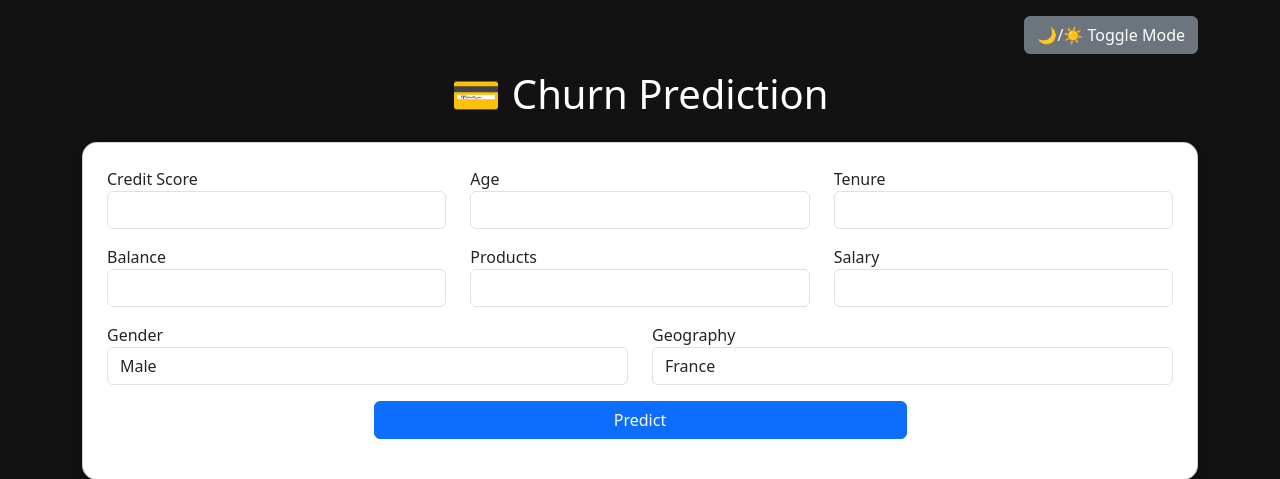
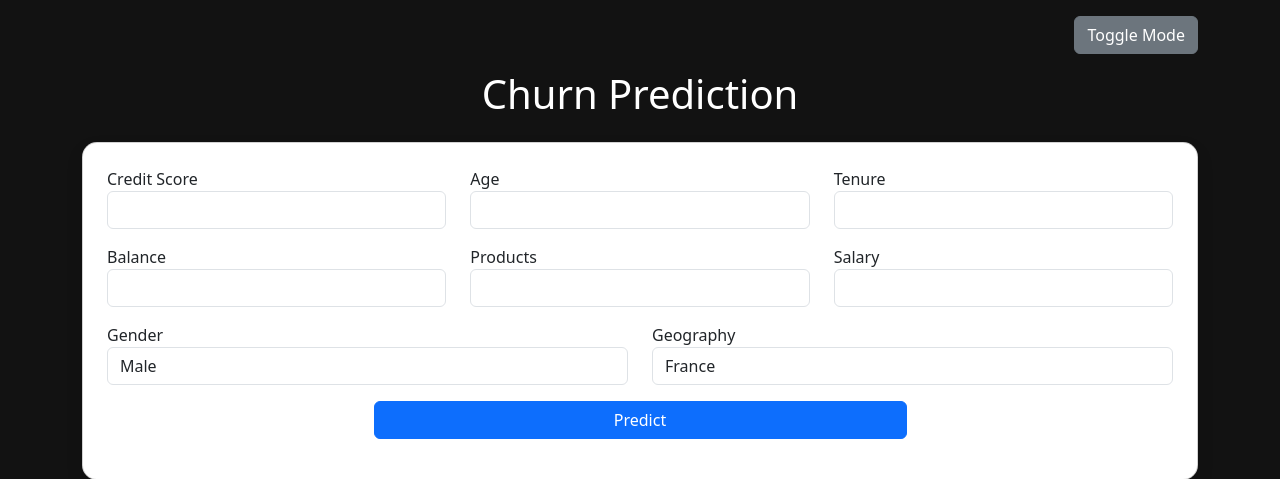
Before and after one commit to rishibhardwaj90/bank-churn-project, a Flask app: page / in a window 1280 px wide. Shown: the top 479 px of the page. Run offline with Flask 3, Linux system fonts and the light colour scheme.

Commit message:
minor UI changes

```diff
--- a/templates/index.html
+++ b/templates/index.html
@@ -28,11 +28,11 @@ body.light {
 <body class="dark">
 
 <div class="container mt-3 text-end">
-    <button onclick="toggleMode()" class="btn btn-secondary">🌙/☀️ Toggle Mode</button>
+    <button onclick="toggleMode()" class="btn btn-secondary">Toggle Mode</button>
 </div>
 
 <div class="container text-center mt-3">
-    <h1>💳 Churn Prediction</h1>
+    <h1>Churn Prediction</h1>
 </div>
 
 <div class="container mt-4">
```
